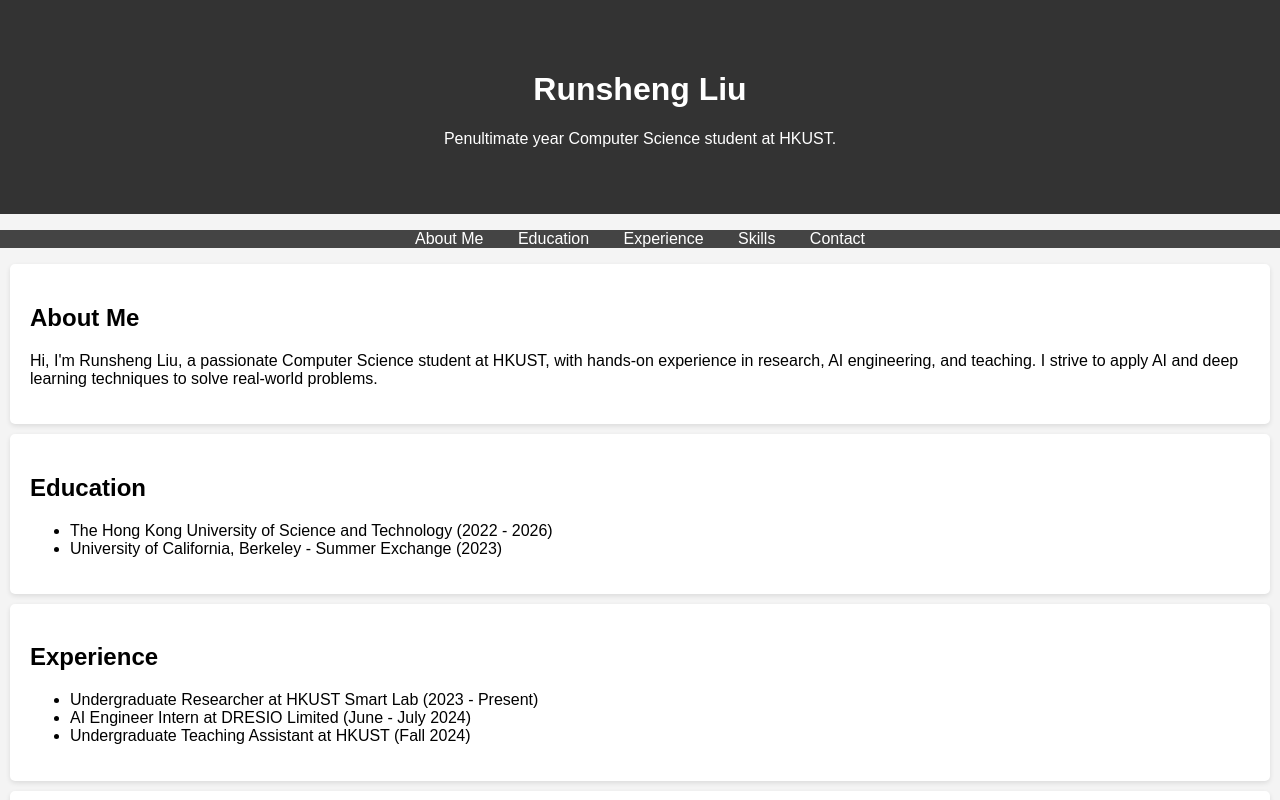
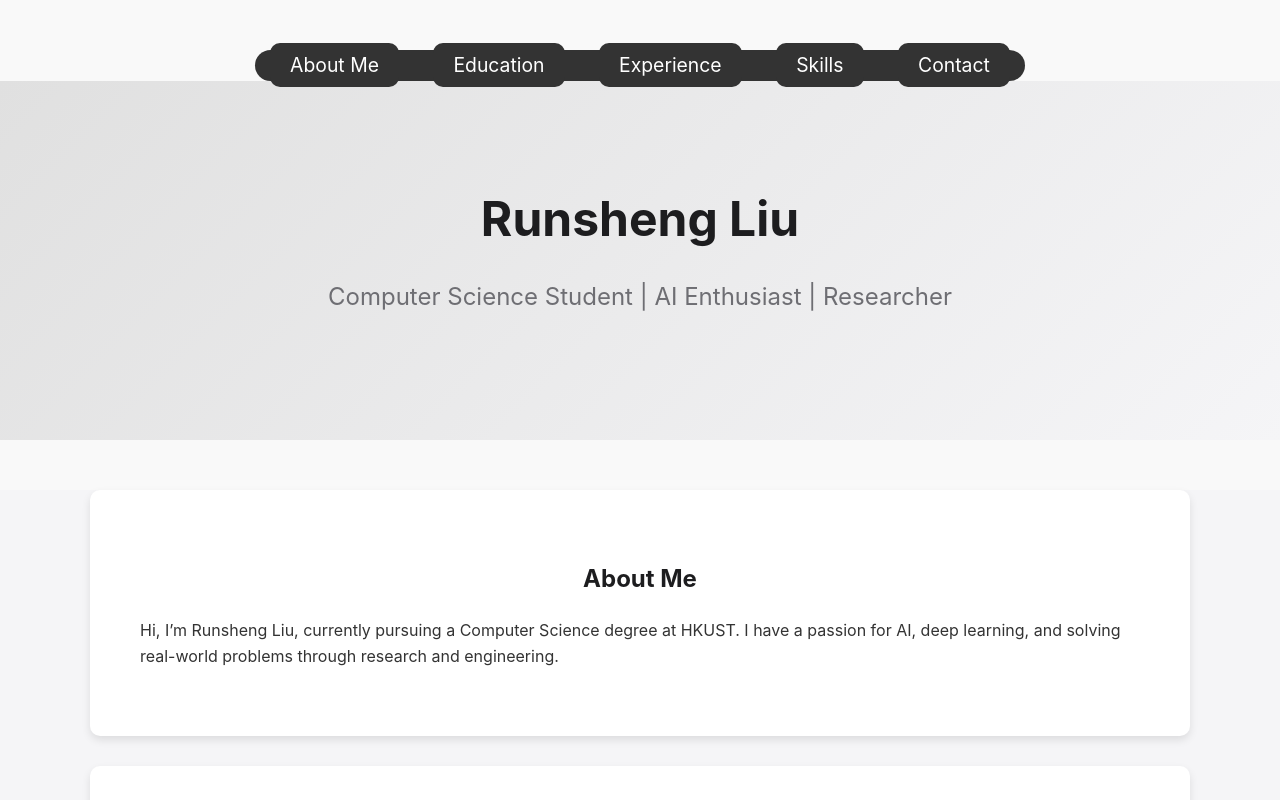
Before and after one commit to onlylrs/onlylrs.github.io, a plain HTML site: page index.html in a window 1280 px wide. Shown: the top 800 px of the page. Drawn offline with Linux system fonts and the light colour scheme.

Commit message:
apple style

```diff
--- a/index.html
+++ b/index.html
@@ -8,9 +8,6 @@
 </head>
 <body>
     <header>
-        <h1>Runsheng Liu</h1>
-        <p>Penultimate year Computer Science student at HKUST.</p>
-    </header>
         <nav>
             <ul>
                 <li><a href="#about">About Me</a></li>
@@ -20,12 +17,19 @@
                 <li><a href="#contact">Contact</a></li>
             </ul>
         </nav>
-    <section id="about">
+        <div class="hero">
+            <h1>Runsheng Liu</h1>
+            <p>Computer Science Student | AI Enthusiast | Researcher</p>
+        </div>
+    </header>
+
+    <main>
+        <section id="about" class="content-section">
             <h2>About Me</h2>
-        <p>Hi, I'm Runsheng Liu, a passionate Computer Science student at HKUST, with hands-on experience in research, AI engineering, and teaching. I strive to apply AI and deep learning techniques to solve real-world problems.</p>
+            <p>Hi, I’m Runsheng Liu, currently pursuing a Computer Science degree at HKUST. I have a passion for AI, deep learning, and solving real-world problems through research and engineering.</p>
         </section>
 
-    <section id="education">
+        <section id="education" class="content-section">
             <h2>Education</h2>
             <ul>
                 <li>The Hong Kong University of Science and Technology (2022 - 2026)</li>
@@ -33,7 +37,7 @@
             </ul>
         </section>
 
-    <section id="experience">
+        <section id="experience" class="content-section">
             <h2>Experience</h2>
             <ul>
                 <li>Undergraduate Researcher at HKUST Smart Lab (2023 - Present)</li>
@@ -42,7 +46,7 @@
             </ul>
         </section>
 
-    <section id="skills">
+        <section id="skills" class="content-section">
             <h2>Skills</h2>
             <ul>
                 <li>Programming: C++, Python, Java</li>
@@ -52,10 +56,11 @@
             </ul>
         </section>
 
-    <section id="contact">
+        <section id="contact" class="content-section">
             <h2>Contact</h2>
             <p>Email: <a href="mailto:rliuar@connect.ust.hk">rliuar@connect.ust.hk</a></p>
         </section>
+    </main>
 
     <footer>
         <p>&copy; 2024 Runsheng Liu</p>
--- a/style.css
+++ b/style.css
@@ -1,22 +1,26 @@
+/* General Styles */
 body {
-    font-family: Arial, sans-serif;
-    background-color: #f4f4f4;
+    font-family: -apple-system, BlinkMacSystemFont, "Segoe UI", Roboto, "Helvetica Neue", Arial, sans-serif;
     margin: 0;
     padding: 0;
+    color: #333;
+    background-color: #f5f5f7;
+    line-height: 1.6;
 }
 
 header {
+    background-color: #f9f9f9;
     text-align: center;
-    padding: 50px;
-    background-color: #333;
-    color: white;
+    padding: 50px 0;
 }
 
 nav ul {
     list-style-type: none;
     padding: 0;
-    text-align: center;
-    background-color: #444;
+    margin: 0;
+    display: inline-block;
+    background-color: #333;
+    border-radius: 20px;
 }
 
 nav ul li {
@@ -27,19 +31,76 @@
 nav ul li a {
     text-decoration: none;
     color: white;
+    padding: 10px 20px;
+    border-radius: 10px;
+    background-color: #333;
+    font-size: 1.1em;
+    transition: background-color 0.3s;
 }
 
-section {
-    padding: 20px;
-    margin: 10px;
+nav ul li a:hover {
+    background-color: #555;
+}
+
+.hero {
+    padding: 100px 0;
+    background: linear-gradient(135deg, #e0e0e0, #f5f5f7);
+    text-align: center;
+}
+
+.hero h1 {
+    font-size: 3em;
+    margin: 0;
+    font-weight: bold;
+    color: #1d1d1f;
+}
+
+.hero p {
+    font-size: 1.5em;
+    color: #6e6e73;
+    margin-top: 20px;
+}
+
+.content-section {
+    padding: 50px;
+    max-width: 1000px;
+    margin: 0 auto;
     background-color: white;
-    border-radius: 5px;
-    box-shadow: 0 2px 5px rgba(0, 0, 0, 0.1);
+    box-shadow: 0 4px 8px rgba(0, 0, 0, 0.1);
+    border-radius: 10px;
+    margin-bottom: 30px;
+}
+
+h2 {
+    color: #1d1d1f;
+    text-align: center;
+    margin-bottom: 20px;
+}
+
+ul {
+    list-style-type: none;
+    padding: 0;
+}
+
+ul li {
+    padding: 10px 0;
+    text-align: center;
+    font-size: 1.1em;
+    color: #333;
 }
 
 footer {
     text-align: center;
     padding: 20px;
-    background-color: #333;
-    color: white;
+    background-color: #f9f9f9;
+    color: #6e6e73;
 }
+
+a {
+    color: #0070c9;
+    text-decoration: none;
+}
+
+a:hover {
+    text-decoration: underline;
+}
```
Also changed, not shown: 2 other files. Lines whose indentation alone changed are shown as unchanged.
